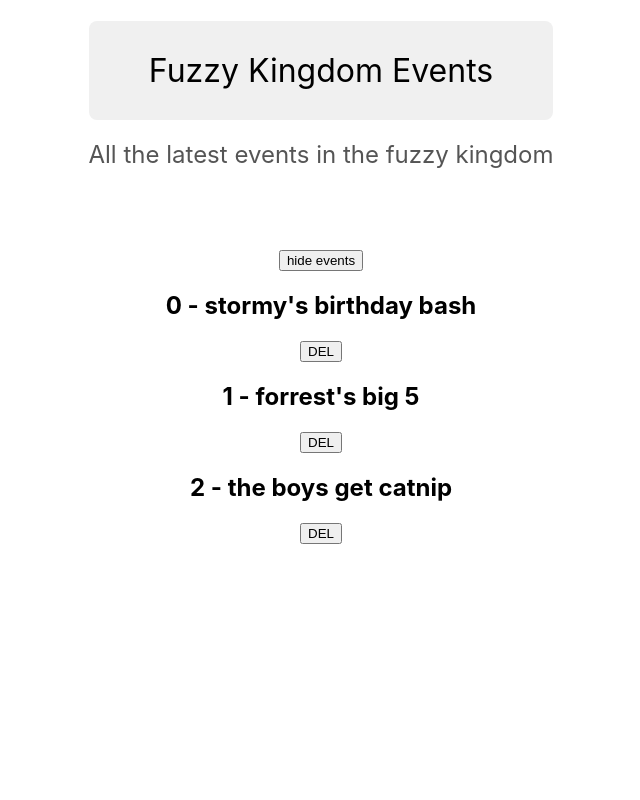
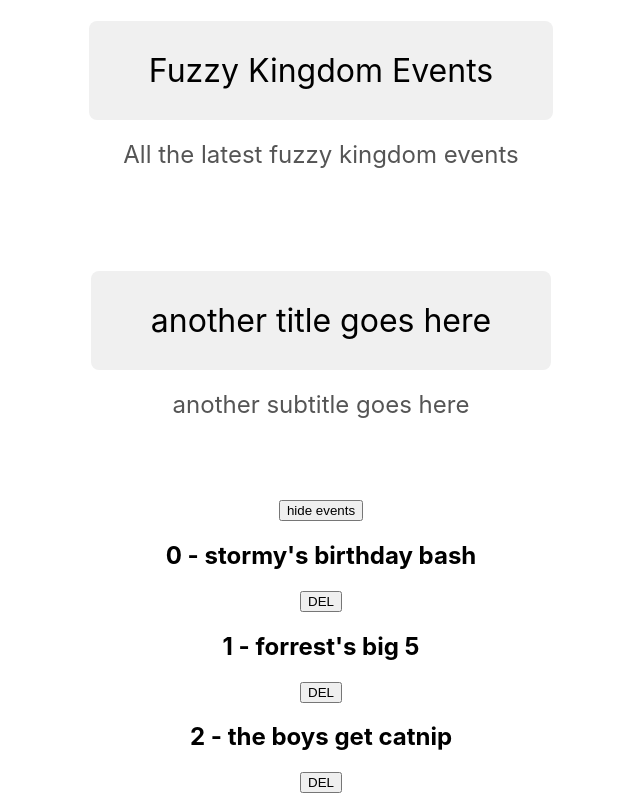
Before and after one commit to drayoden/udemyreact, a React (Create React App) app: page / in a window 1280 px wide. Shown: the whole page, without its empty margins (319-959 px from the left). Built offline with nearby package versions, Linux system fonts and the light colour scheme.

Commit message:
complete 26 props intro

```diff
--- a/src/App.js
+++ b/src/App.js
@@ -30,13 +30,20 @@ function App() {
     // console.log(id)
   }
 
+  const subtitle = "All the latest fuzzy kingdom events"
 
   // remember; you cannot have multiple 'parents' inside the JSX, so the new Title component will be a child:
   return (
     <div className="App">
 
       {/* nesting the new Title component in App: */}
-      <Title />
+      {/* passing props from App to Title. subtitle is a dynamic value... */}
+      <Title title="Fuzzy Kingdom Events" subtitle={subtitle}/>
+      {/* see Title component to allow this to be passed...*/}
+
+      {/* since the point here to make the Title component reusable: */}
+      <Title title="another title goes here" subtitle="another subtitle goes here"/>
+
 
       {/* use showEvents to control which button is displayed... */}
       {showEvents && (
--- a/src/components/Title.js
+++ b/src/components/Title.js
@@ -1,11 +1,18 @@
 
 // this crates and exports the function all-in-one!
-export default function Title() {
-    return (
+
+// accepts props; see arg to function...
+// export default function Title(props) {
+// destructing props works too:
+export default function Title( {title, subtitle} ) {return (
         <div>
-            <h1 className="title">Fuzzy Kingdom Events</h1>
+            {/* regular way... */}
+            {/* <h1 className="title">{props.title}</h1> */}
+            {/* destructured way... */}
+            <h1 className="title">{title}</h1>
             <br />
-            <h2 className="subtitle">All the latest events in the fuzzy kingdom</h2>
+            {/* <h2 className="subtitle">{props.subtitle}</h2> */}
+            <h2 className="subtitle">{subtitle}</h2>
         </div>
     )
 }
```
Also changed, not shown: 1 other file (tests, documents, lock files or other folders).
